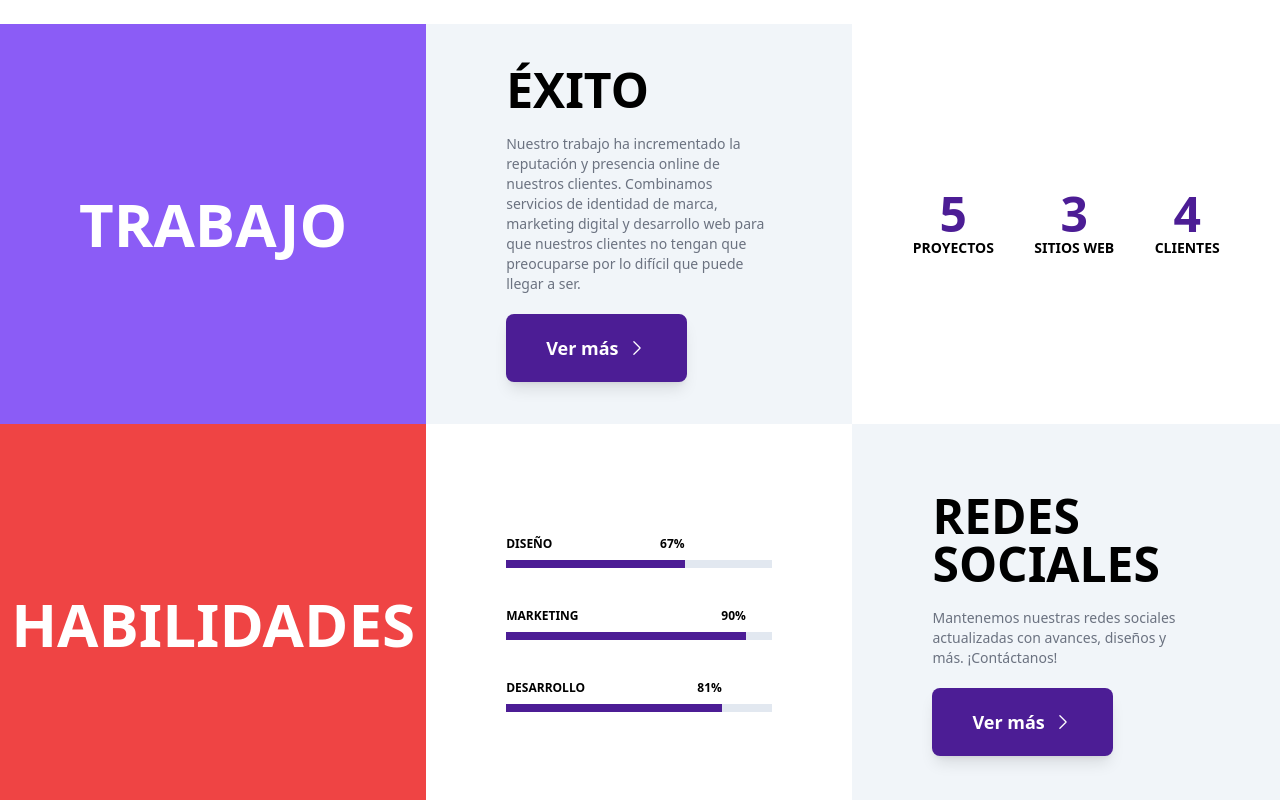
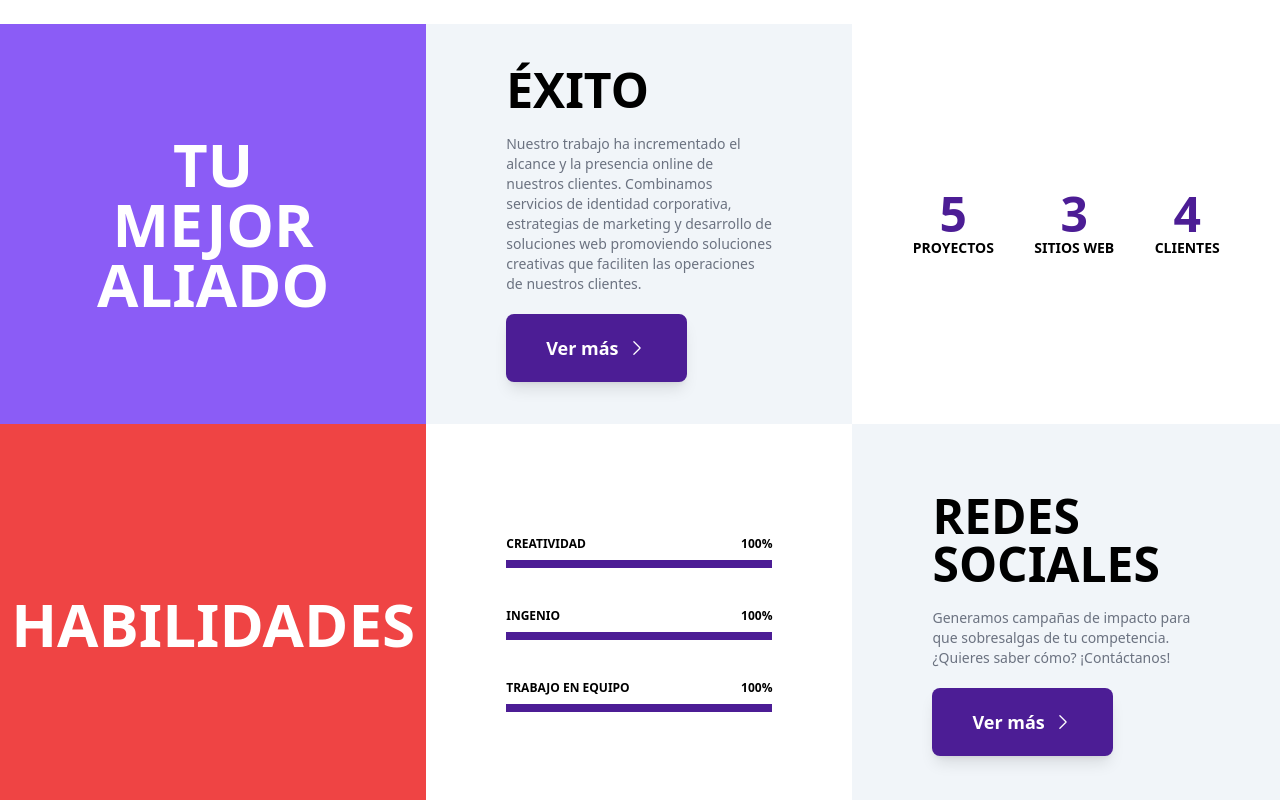
Before and after one commit to adriansth/enhance-your-reality, a Next.js app: page /about in a window 1280 px wide. Shown: the part 1920-2720 px from the top of the page. Built offline with nearby package versions, Linux system fonts and the light colour scheme.

Commit message:
feat: Implemented text and style small changes.

```diff
--- a/components/about/AboutContactWidgets.jsx
+++ b/components/about/AboutContactWidgets.jsx
@@ -17,7 +17,7 @@ export default function AboutContactWidgets() {
                <div className='w-full md:w-[33.3vw] h-full bg-slate-100 flex flex-col gap-y-5 items-start justify-center p-10 sm:p-20 md:p-10 xl:p-20'>
                          <h2 className='text-3xl xl:text-5xl font-bold w-full'>VEÁMONOS</h2>
                          <p className='text-gray-500 font-light text-sm xl:text-md'>Contáctanos para conversar acerca de tus necesidades y cómo podemos ayudarte a crecer tu negocio.</p>
-                         <Link href='/contact' className='text-sm xl:text-lg bg-violet-900 px-5 xl:px-10 py-3 xl:py-5 font-bold text-white flex items-center gap-x-2 hover:bg-sky-300 shadow-lg rounded-lg'>
+                         <Link href='/contact' className='text-sm xl:text-lg bg-violet-900 px-5 xl:px-10 py-3 xl:py-5 font-bold text-white flex items-center gap-x-2 hover:bg-sky-300 shadow-lg rounded-lg transition-colors'>
                               <span>Salúdanos</span>
                               <ChevronRightIcon className='w-3 xl:w-5' />
                          </Link>
--- a/components/about/AboutWidgets.jsx
+++ b/components/about/AboutWidgets.jsx
@@ -10,18 +10,15 @@ export default function AboutWidgets() {
       <div className="w-full md:h-[50vh] flex flex-col md:flex-row">
         {/* widget 1 */}
         <div className="w-full md:w-[33.3vw] h-full bg-violet-500 flex items-center justify-center p-10 sm:p-20 md:p-10 xl:p-20">
-          <h2 className="text-white font-bold text-2xl xl:text-6xl">TRABAJO</h2>
+          <h2 className="text-white font-bold text-2xl xl:text-6xl text-center">TU MEJOR ALIADO</h2>
         </div>
         {/* widget 2 */}
         <div className="w-full md:w-[33.3vw] h-full bg-slate-100 flex flex-col gap-y-5 items-start justify-center p-10 sm:p-20 md:p-10 xl:p-20">
           <h2 className="text-4xl xl:text-5xl font-bold w-full">ÉXITO</h2>
           <p className="text-gray-500 font-light text-sm xl:text-md">
-            Nuestro trabajo ha incrementado la reputación y presencia online de
-            nuestros clientes. Combinamos servicios de identidad de marca,
-            marketing digital y desarrollo web para que nuestros clientes no
-            tengan que preocuparse por lo difícil que puede llegar a ser.
+            Nuestro trabajo ha incrementado el alcance y la presencia online de nuestros clientes. Combinamos servicios de identidad corporativa, estrategias de marketing y desarrollo de soluciones web promoviendo soluciones creativas que faciliten las operaciones de nuestros clientes.
           </p>
-          <Link href='/portfolio' className="text-sm xl:text-lg bg-violet-900 px-5 xl:px-10 py-3 xl:py-5 font-bold text-white flex items-center gap-x-2 hover:bg-sky-300 shadow-lg rounded-lg">
+          <Link href='/portfolio' className="transition-colors text-sm xl:text-lg bg-violet-900 px-5 xl:px-10 py-3 xl:py-5 font-bold text-white flex items-center gap-x-2 hover:bg-sky-300 shadow-lg rounded-lg">
             <span>Ver más</span>
             <ChevronRightIcon className="w-3 xl:w-5" />
           </Link>
@@ -54,33 +51,30 @@ export default function AboutWidgets() {
         {/* widget 2 */}
         <div className="w-full md:w-[33.3vw] h-full bg-white flex flex-col items-center justify-center p-10 sm:p-20 md:p-10 xl:p-20 gap-y-10">
           <div className="flex flex-col gap-y-2 w-full">
-            <div className="w-[67%] flex justify-between font-bold text-xs lg:text-md">
-              <span>DISEÑO</span>
-              <span>67%</span>
+            <div className="w-[full] flex justify-between font-bold text-xs lg:text-md">
+              <span>CREATIVIDAD</span>
+              <span>100%</span>
             </div>
-            <div className="w-full flex">
-              <div className="w-[67%] h-2 bg-violet-900"></div>
-              <div className="w-[33%] h-2 bg-slate-200"></div>
+            <div className="w-full">
+              <div className="w-[full] h-2 bg-violet-900"></div>
             </div>
           </div>
           <div className="flex flex-col gap-y-2 w-full">
-            <div className="w-[90%] flex justify-between font-bold text-xs lg:text-md">
-              <span>MARKETING</span>
-              <span>90%</span>
+            <div className="w-full flex justify-between font-bold text-xs lg:text-md">
+              <span>INGENIO</span>
+              <span>100%</span>
             </div>
-            <div className="w-full flex">
-              <div className="w-[90%] h-2 bg-violet-900"></div>
-              <div className="w-[10%] h-2 bg-slate-200"></div>
+            <div className="w-full">
+              <div className="w-full h-2 bg-violet-900"></div>
             </div>
           </div>
           <div className="flex flex-col gap-y-2 w-full">
-            <div className="w-[81%] flex justify-between font-bold text-xs lg:text-md">
-              <span>DESARROLLO</span>
-              <span>81%</span>
+            <div className="w-full flex justify-between font-bold text-xs lg:text-md">
+              <span>TRABAJO EN EQUIPO</span>
+              <span>100%</span>
             </div>
-            <div className="w-full flex">
-              <div className="w-[81%] h-2 bg-violet-900"></div>
-              <div className="w-[19%] h-2 bg-slate-200"></div>
+            <div className="w-full">
+              <div className="w-full h-2 bg-violet-900"></div>
             </div>
           </div>
         </div>
@@ -90,10 +84,10 @@ export default function AboutWidgets() {
             REDES SOCIALES
           </h2>
           <p className="text-gray-500 font-light text-sm xl:text-md">
-            Mantenemos nuestras redes sociales actualizadas con avances, diseños
-            y más. ¡Contáctanos!
+          Generamos campañas de impacto para que sobresalgas de tu competencia. ¿Quieres saber cómo? ¡Contáctanos!
+
           </p>
-          <Link href='/contact' className="text-sm xl:text-lg bg-violet-900 px-5 xl:px-10 py-3 xl:py-5 font-bold text-white flex items-center gap-x-2 hover:bg-sky-300 shadow-lg rounded-lg">
+          <Link href='/contact' className="transition-colors text-sm xl:text-lg bg-violet-900 px-5 xl:px-10 py-3 xl:py-5 font-bold text-white flex items-center gap-x-2 hover:bg-sky-300 shadow-lg rounded-lg">
             <span>Ver más</span>
             <ChevronRightIcon className="w-3 xl:w-5" />
           </Link>
--- a/components/contact/ContactForm.jsx
+++ b/components/contact/ContactForm.jsx
@@ -127,7 +127,7 @@ export default function ContactForm() {
         <div>
           {
             submitted ? <span className='text-green-500'>¡Mensaje enviado! Pronto nos pondremos en contacto contigo.</span> :
-            <button type='submit' className="bg-red-500 w-full py-5 flex justify-center items-center gap-x-5 shadow-lg hover:bg-sky-400 mt-5 transition-colors">
+            <button type='submit' className="rounded-lg bg-red-500 w-full py-5 flex justify-center items-center gap-x-5 shadow-lg hover:bg-sky-400 mt-5 transition-colors">
               <span className="text-white font-semibold">Enviar</span>
               <ChevronRightIcon className="w-5 text-white" />
           </button>
--- a/components/home/Main.jsx
+++ b/components/home/Main.jsx
@@ -26,7 +26,7 @@ export default function Main() {
                     <div className='absolute w-[70%] z-[100]'>
                         <h1 className='text-5xl md:text-8xl font-bold text-white my-5'>ENHANCE YOUR REALITY</h1>
                         <p className='text-2xl md:text-3xl font-bold text-white w-full xl:w-[50%] my-5'>Crea una historia para tu empresa.</p>
-                        <Link href='/services' className='w-[180px] text-sm md:text-lg bg-rose-500 px-10 py-5 font-bold text-white flex items-center justify-between gap-x-2 hover:bg-sky-300 shadow-lg my-5'>
+                        <Link href='/services' className='transition-colors rounded-lg w-[180px] text-sm md:text-lg bg-rose-500 px-10 py-5 font-bold text-white flex items-center justify-between gap-x-2 hover:bg-sky-300 shadow-lg my-5'>
                             <span>Ver más</span>
                             <ChevronRightIcon className='w-3 sm:w-5' />
                         </Link>
--- a/components/home/Services.jsx
+++ b/components/home/Services.jsx
@@ -23,7 +23,7 @@ export default function Services() {
                     <div className='h-[50vh] md:h-[50%] w-full flex flex-col gap-y-5 items-center justify-center p-10'>
                          <h3 className='text-2xl xl:text-4xl font-semibold text-center'>IDENTIDAD CORPORATIVA</h3>
                          <p className='text-sm xl:text-lg font-light text-gray-500 text-center'>Creamos diseños innovadores y estrategias de marketing para destacar tu marca.</p>
-                         <Link href='/services' className='flex items-center gap-x-1 hover:text-sky-300'>
+                         <Link href='/services' className='transition-colors hover:underline flex items-center gap-x-1 hover:text-sky-300'>
                               <span className='font-semibold'>Ver más</span>
                               <ChevronRightIcon className='w-4' />
                          </Link>
@@ -36,7 +36,7 @@ export default function Services() {
                     <div className='h-[50vh] md:h-[50%] w-full flex flex-col gap-y-5 items-center justify-center p-10'>
                          <h3 className='text-2xl xl:text-4xl font-semibold text-center'>DESARROLLO WEB</h3>
                          <p className='text-sm xl:text-lg font-light text-gray-500 text-center'>Construimos sitios web para tu marca, desde sitios informativos o tiendas en línea.</p>
-                         <Link href='/services' className='flex items-center gap-x-1 hover:text-red-500'>
+                         <Link href='/services' className='transition-colors hover:underline flex items-center gap-x-1 hover:text-red-500'>
                               <span className='font-semibold'>Ver más</span>
                               <ChevronRightIcon className='w-4' />
                          </Link>
@@ -63,7 +63,7 @@ export default function Services() {
                     <div className='h-[50vh] md:h-[50%] w-full flex flex-col gap-y-5 items-center justify-center p-10'>
                          <h3 className='text-2xl xl:text-4xl font-semibold text-center'>APPS</h3>
                          <p className='text-sm xl:text-lg font-light text-gray-500 text-center'>Llevamos tu idea a la realidad. Desarrollamos esa app que siempre quisiste crear.</p>
-                         <Link href='/services' className='flex items-center gap-x-1 hover:text-purple-500'>
+                         <Link href='/services' className='transition-colors hover:underline flex items-center gap-x-1 hover:text-purple-500'>
                               <span className='font-semibold'>Ver más</span>
                               <ChevronRightIcon className='w-4' />
                          </Link>
--- a/components/portfolio/ClientDescriptionInfo.jsx
+++ b/components/portfolio/ClientDescriptionInfo.jsx
@@ -19,7 +19,7 @@ export default function ClientDescriptionInfo({ name, date, images, title, descr
                     <h1 className='text-3xl lg:text-5xl font-semibold'>{title}</h1>
                     <p className='text-sm lg:text-md font-light text-gray-700 text-justify'>{description}</p>
                     <Link href={url} target='_blank'>
-                         <button className='bg-violet-900 text-white font-semibold px-5 xl:px-10 py-5 w-[50%] flex items-center justify-center gap-x-3 hover:bg-sky-300 cursor-pointer shadow-lg'>
+                         <button className='transition-colors rounded-lg bg-violet-900 text-white font-semibold px-5 xl:px-10 py-5 w-[50%] flex items-center justify-center gap-x-3 hover:bg-sky-300 cursor-pointer shadow-lg'>
                               <span className='text-xs xl:text-md'>Ver más</span>
                               <ChevronRightIcon className='w-3 xl:w-5' />
                          </button>
```
Also changed, not shown: components/global/DropdownModal.jsx (+7 -7 lines), components/global/Footer.jsx (+6 -2 lines), components/global/Navbar.jsx (+6 -6 lines), components/global/NavbarDynamic.jsx (+6 -6 lines), components/home/Contact.jsx (+6 -2 lines), data/services.js (+12 -12 lines).
